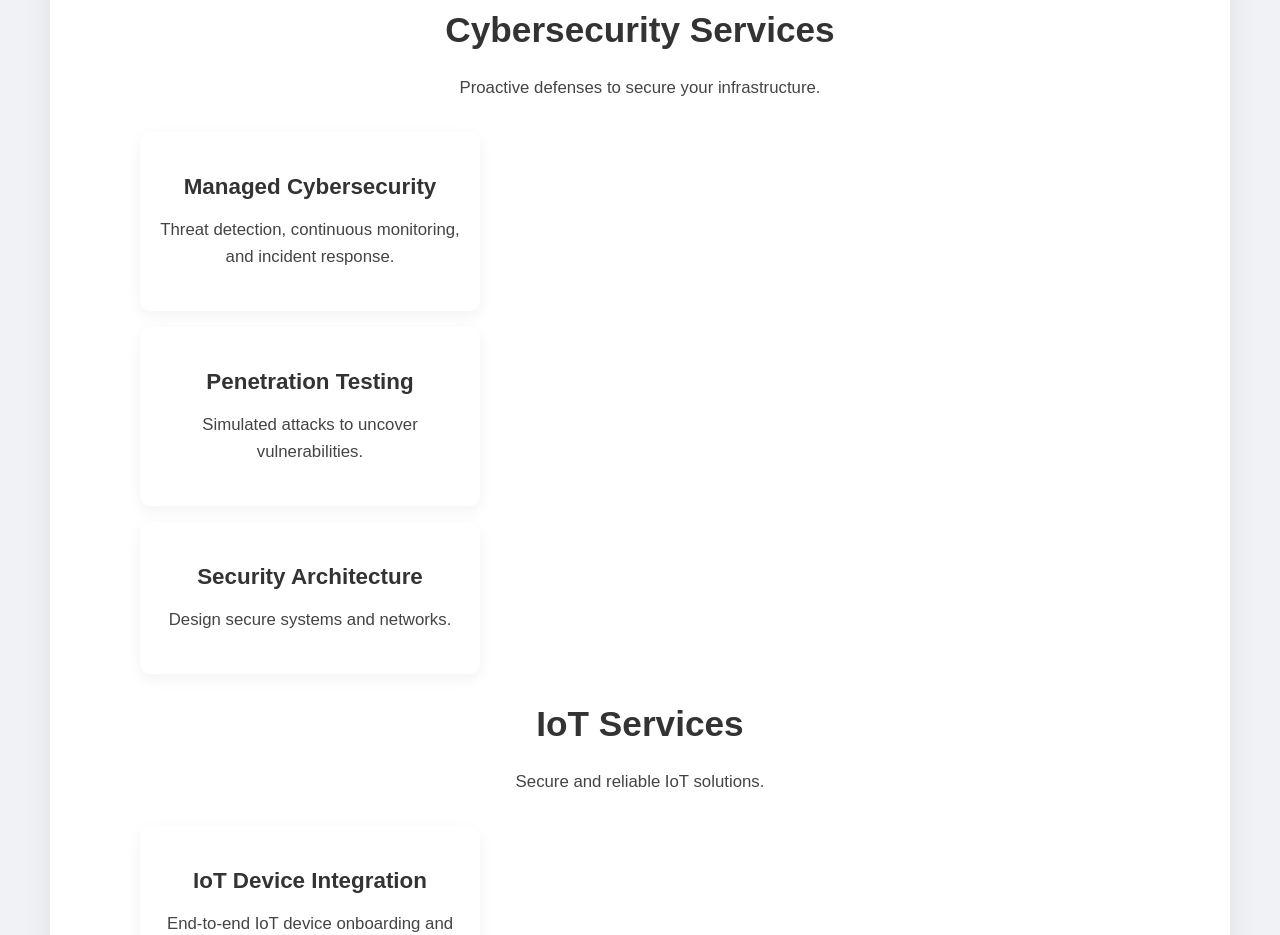
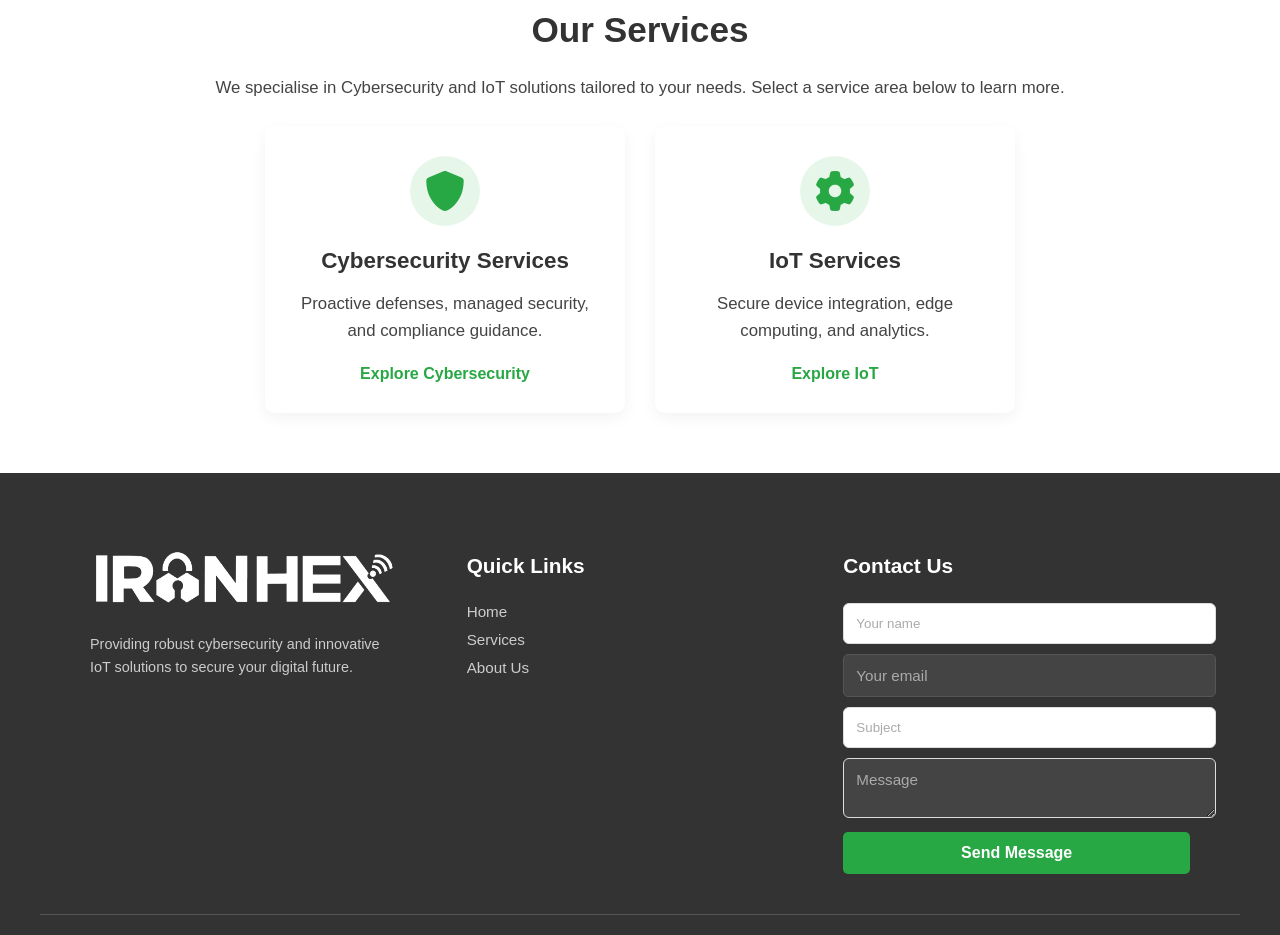
Before and after one commit to ArijSaaleh/ironhex_website, a React (Vite) app in the folder client/: page /services in a window 1280 px wide. Shown: the part 200-1135 px from the top of the page. Built offline with nearby package versions, Linux system fonts and the light colour scheme.

Commit message:
fullwidth

```diff
--- a/client/src/components/Navbar.jsx
+++ b/client/src/components/Navbar.jsx
@@ -19,8 +19,8 @@ export default function Navbar(){
           <li className="dropdown">
             <span className="dropdown-toggle">Services ▾</span>
             <ul className="dropdown-menu">
-              <li><a href="/services#cybersecurity">Cybersecurity Services</a></li>
-              <li><a href="/services#iot">IoT Services</a></li>
+              <li><Link to="/services/cybersecurity" onClick={() => setOpen(false)}>Cybersecurity Services</Link></li>
+              <li><Link to="/services/iot" onClick={() => setOpen(false)}>IoT Services</Link></li>
             </ul>
           </li>
           <li><a href="#contact-us-footer" className="btn-secondary">Contact Us</a></li>
--- a/client/src/pages/Home.jsx
+++ b/client/src/pages/Home.jsx
@@ -1,6 +1,6 @@
 import React from 'react'
+import { Link } from 'react-router-dom'
 // Contact form moved to footer per design
-import ContactForm from '../components/ContactForm'
 export default function Home(){
   return (
     <main>
@@ -13,36 +13,36 @@ export default function Home(){
             <a href="#" className="btn-primary" style={{marginRight:10}}>Get a Free Security Assessment</a>
           </div>
         </div>
-        <div class="hero-background-overlay"></div>
-            <div class="hero-background-image"></div>
+        <div className="hero-background-overlay"></div>
+        <div className="hero-background-image"></div>
       </section>
 
-      <section class="core-services">
+      <section className="core-services">
         <h2>Our Core Services</h2>
-            <div class="service-cards">
-                <div class="card">
-                    <div class="icon-wrapper">
-                        <i class="fas fa-shield-alt"></i>
+        <div className="service-cards">
+          <div className="card">
+            <div className="icon-wrapper">
+              <i className="fas fa-shield-alt"></i>
             </div>
             <h3>Cybersecurity Services</h3>
             <p>Proactive defense against evolving digital threats</p>
-                    <a href="cybersecurity-services.html" class="learn-more-link">Learn More</a>
+            <Link to="/services/cybersecurity" className="learn-more-link">Learn More</Link>
           </div>
-                <div class="card">
-                    <div class="icon-wrapper">
-                        <i class="fas fa-cog"></i>
+          <div className="card">
+            <div className="icon-wrapper">
+              <i className="fas fa-cog"></i>
             </div>
             <h3>IOT Services</h3>
             <p>Secure and seamless integration of smart devices</p>
-                    <a href="iot-services.html" class="learn-more-link">Learn More</a>
+            <Link to="/services/iot" className="learn-more-link">Learn More</Link>
           </div>
-                <div class="card">
-                    <div class="icon-wrapper">
-                        <i class="fas fa-headset"></i>
+          <div className="card">
+            <div className="icon-wrapper">
+              <i className="fas fa-headset"></i>
             </div>
             <h3>Managed Security & Support</h3>
             <p>24/7 monitoring, rapid response, and expert guidance</p>
-                    <a href="#" class="learn-more-link">Learn More</a>
+            <a href="#" className="learn-more-link">Learn More</a>
           </div>
         </div>
       </section>
--- a/client/src/pages/Services.jsx
+++ b/client/src/pages/Services.jsx
@@ -1,53 +1,29 @@
-import React, { useEffect } from 'react'
-
-const cybersecurity = [
-  { id: 1, title: 'Managed Cybersecurity', description: 'Threat detection, continuous monitoring, and incident response.' },
-  { id: 2, title: 'Penetration Testing', description: 'Simulated attacks to uncover vulnerabilities.' },
-  { id: 3, title: 'Security Architecture', description: 'Design secure systems and networks.' },
-]
-
-const iot = [
-  { id: 4, title: 'IoT Device Integration', description: 'End-to-end IoT device onboarding and management.' },
-  { id: 5, title: 'Edge Security', description: 'Secure communication and firmware management for edge devices.' },
-  { id: 6, title: 'Custom IoT Solutions', description: 'Tailored platforms and data pipelines for connected products.' },
-]
+import React from 'react'
+import { Link } from 'react-router-dom'
 
 export default function Services(){
-  useEffect(() => {
-    // scroll to anchor if hash present
-    if (typeof window !== 'undefined' && window.location.hash) {
-      const id = window.location.hash.substring(1)
-      const el = document.getElementById(id)
-      if (el) {
-        // slight delay to ensure layout finished
-        setTimeout(() => el.scrollIntoView({ behavior: 'smooth', block: 'start' }), 50)
-      }
-    }
-  }, [])
   return (
     <div className="content-section">
       <div className="content-wrapper">
-        <h2 id="cybersecurity">Cybersecurity Services</h2>
-        <p>Proactive defenses to secure your infrastructure.</p>
-        <div className="service-list" style={{paddingTop:10, marginBottom:30}}>
-          {cybersecurity.map(s => (
-            <div key={s.id} className="card" style={{marginBottom:16}}>
-              <h3>{s.title}</h3>
-              <p>{s.description}</p>
-            </div>
-          ))}
+        <h2>Our Services</h2>
+        <p>We specialise in Cybersecurity and IoT solutions tailored to your needs. Select a service area below to learn more.</p>
+
+        <div className="service-cards" style={{marginTop:24}}>
+          <div className="card">
+            <div className="icon-wrapper"><i className="fas fa-shield-alt"></i></div>
+            <h3>Cybersecurity Services</h3>
+            <p>Proactive defenses, managed security, and compliance guidance.</p>
+            <Link to="/services/cybersecurity" className="learn-more-link">Explore Cybersecurity</Link>
+          </div>
+
+          <div className="card">
+            <div className="icon-wrapper"><i className="fas fa-cog"></i></div>
+            <h3>IoT Services</h3>
+            <p>Secure device integration, edge computing, and analytics.</p>
+            <Link to="/services/iot" className="learn-more-link">Explore IoT</Link>
+          </div>
         </div>
 
-        <h2 id="iot">IoT Services</h2>
-        <p>Secure and reliable IoT solutions.</p>
-        <div className="service-list" style={{paddingTop:10}}>
-          {iot.map(s => (
-            <div key={s.id} className="card" style={{marginBottom:16}}>
-              <h3>{s.title}</h3>
-              <p>{s.description}</p>
-            </div>
-          ))}
-        </div>
       </div>
     </div>
   )
--- a/client/src/style.css
+++ b/client/src/style.css
@@ -6,10 +6,8 @@ body {
 	margin: 0;
 	padding: 0;
 	background-color: #f0f2f5; /* Light grey background for the whole page */
-	display: flex;
-	justify-content: center;
-	align-items: flex-start;
 	min-height: 100vh;
+	width: 100vw; /* ensure body spans the full viewport width */
 }
 
 .page-container {
```
Lines whose indentation alone changed are shown as unchanged.
